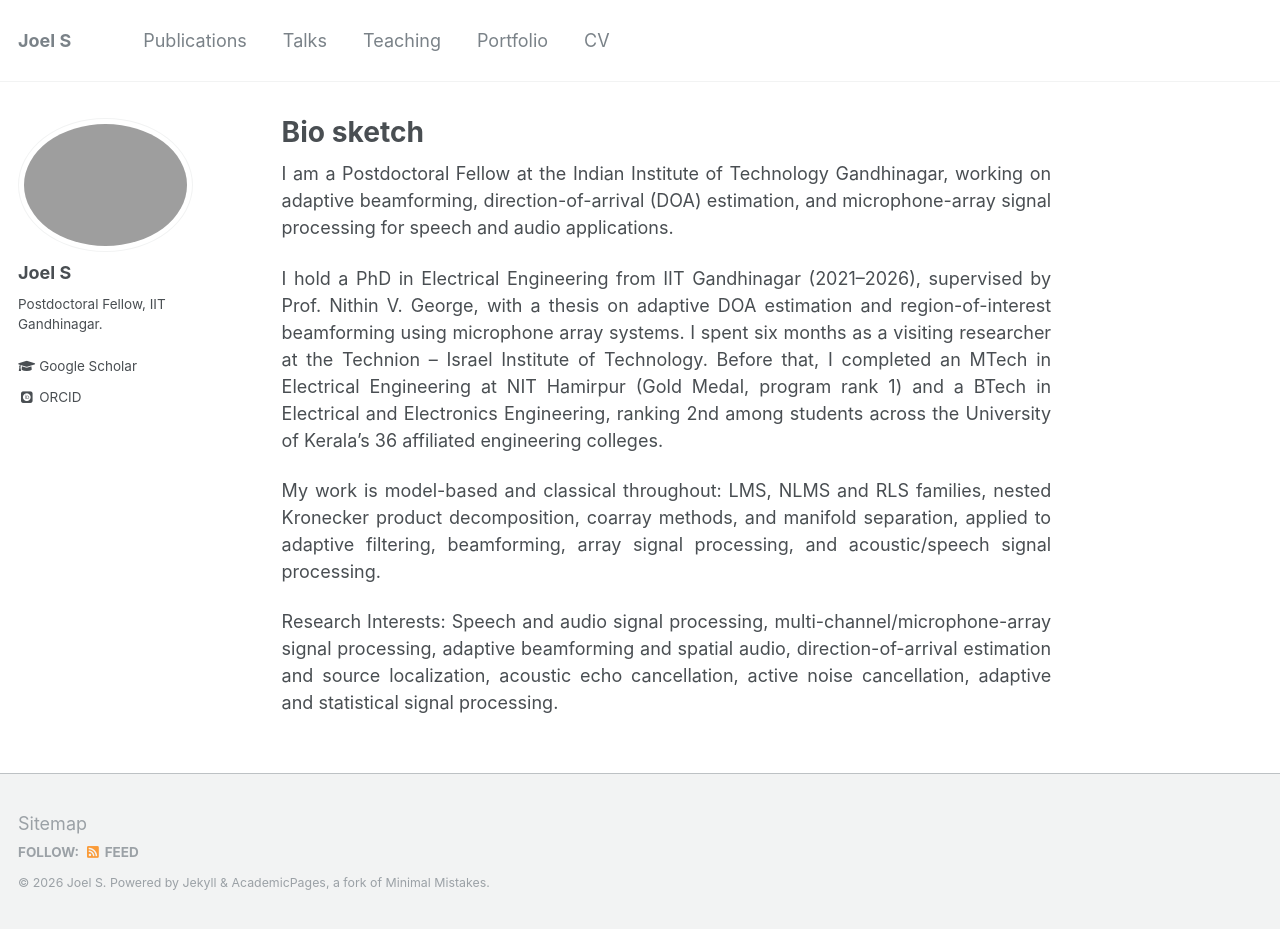
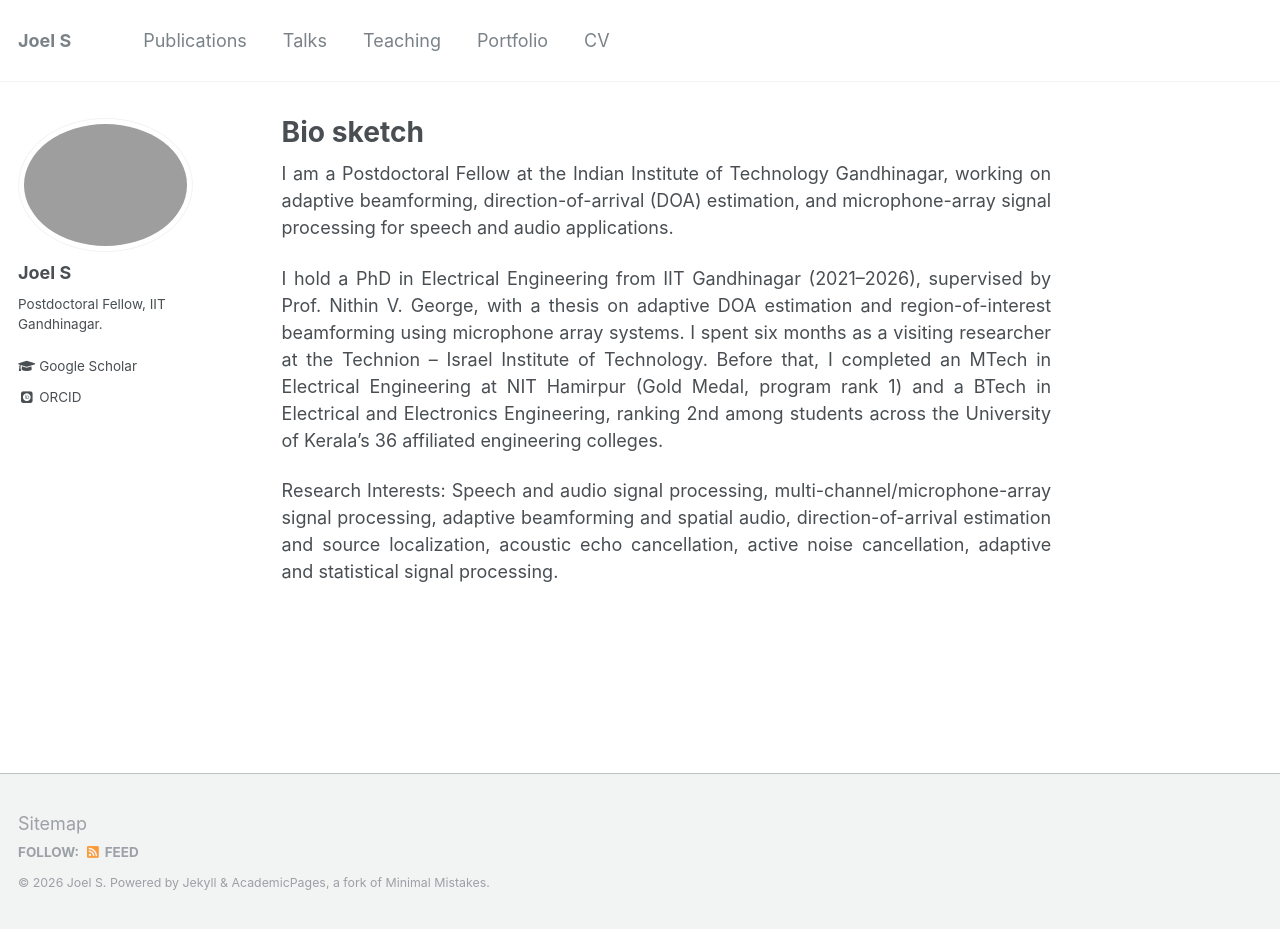
Before and after one commit to Joels1994/Joels1994.github.io, a Jekyll site: the page built from _pages/about.md, in a window 1280 px wide and 929 px high. Built offline with Jekyll 4.4.1, drawn with Linux system fonts in a browser that asks for light colours; some web fonts are replaced.

Commit message:
Remove methods paragraph from bio sketch

```diff
--- a/_pages/about.md
+++ b/_pages/about.md
@@ -16,6 +16,4 @@ I am a Postdoctoral Fellow at the Indian Institute of Technology Gandhinagar, wo
 
 I hold a PhD in Electrical Engineering from IIT Gandhinagar (2021–2026), supervised by Prof. Nithin V. George, with a thesis on adaptive DOA estimation and region-of-interest beamforming using microphone array systems. I spent six months as a visiting researcher at the Technion – Israel Institute of Technology. Before that, I completed an MTech in Electrical Engineering at NIT Hamirpur (Gold Medal, program rank 1) and a BTech in Electrical and Electronics Engineering, ranking 2nd among students across the University of Kerala's 36 affiliated engineering colleges.
 
-My work is model-based and classical throughout: LMS, NLMS and RLS families, nested Kronecker product decomposition, coarray methods, and manifold separation, applied to adaptive filtering, beamforming, array signal processing, and acoustic/speech signal processing.
-
 Research Interests: Speech and audio signal processing, multi-channel/microphone-array signal processing, adaptive beamforming and spatial audio, direction-of-arrival estimation and source localization, acoustic echo cancellation, active noise cancellation, adaptive and statistical signal processing.
```
